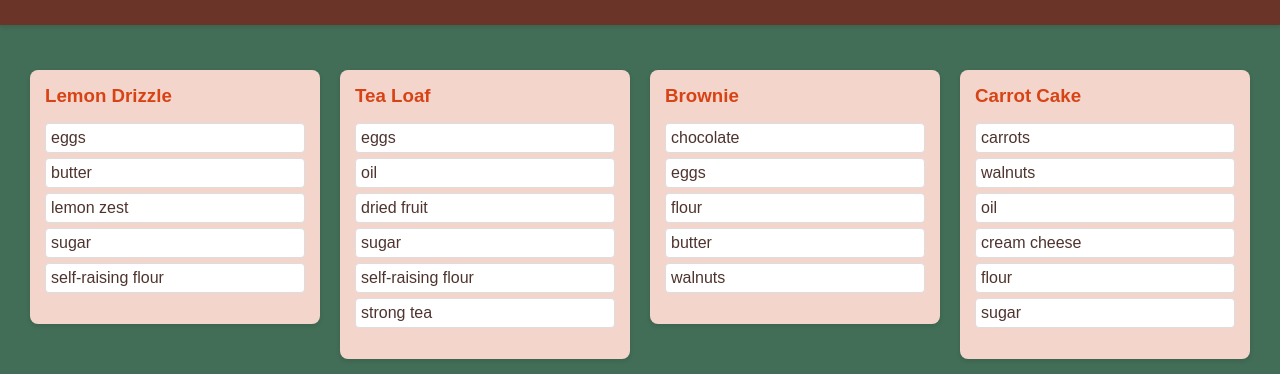
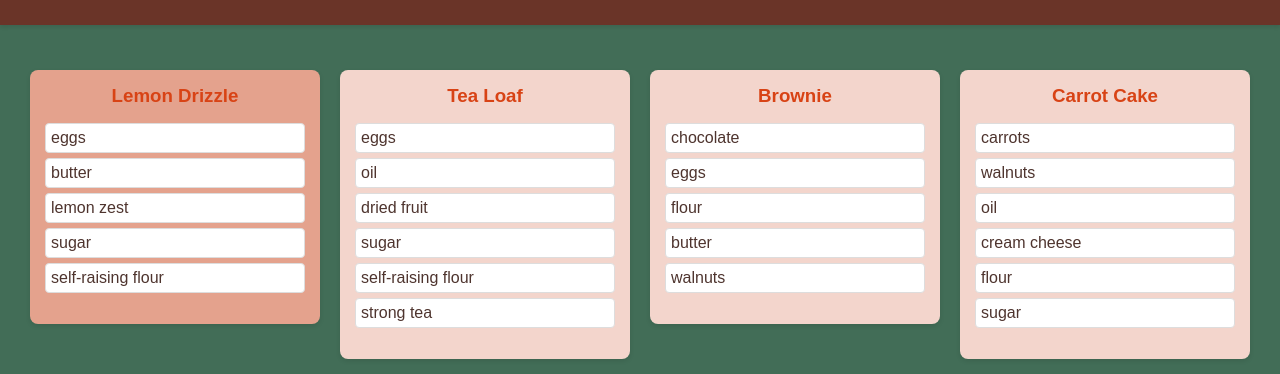
Before and after one commit to khawajac/bakery_form, a React (Vite) app: page / in a window 1280 px wide. In both pictures the pointer is over the element 175 px from the left and 494 px from the top of the page. Shown: the part 297-671 px from the top of the page. Built offline with nearby package versions, Linux system fonts and the light colour scheme.

Commit message:
added some hover

```diff
--- a/src/App.css
+++ b/src/App.css
@@ -125,7 +125,12 @@ li {
 }
 
 .cake-box h3 {
+  text-align: center;
   margin-top: 0;
+}
+
+.cake-box:hover {
+  background-color: #e4a28d;
 }
 
 .cake-list {
```
